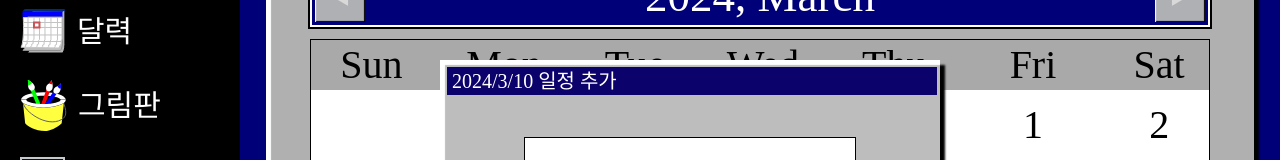
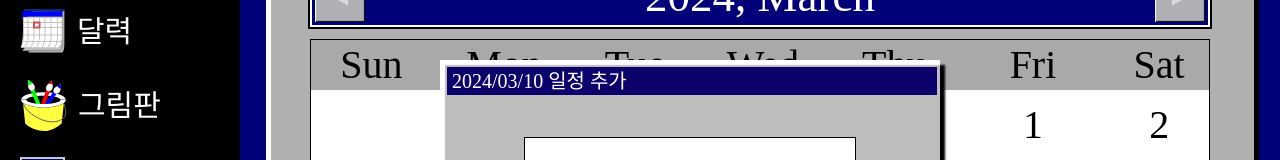
Before and after one commit to doong2imdang/youngs-bakery-RO, a React (Create React App) app in the folder memo/: page /calendar in a window 1280 px wide. Both pictures are taken after a click on the element "10". Shown: the part 215-375 px from the top of the page. Built offline with nearby package versions, Linux system fonts and the light colour scheme; a web font is replaced by a local one.

Commit message:
Design: header 표시 시 한자리 수 일 경우 0과 같이 보이도록 수정

```diff
--- a/memo/src/components/ScheduleModal.jsx
+++ b/memo/src/components/ScheduleModal.jsx
@@ -2,14 +2,30 @@ import React from "react";
 import styled from "styled-components";
 
 export default function ScheduleModal({ onCancel, year, month, day }) {
+  let fixedMonth;
+  let fixedDay;
+
+  if (month < 10) {
+    fixedMonth = "0" + month;
+  } else {
+    fixedMonth = month;
+  }
+
+  if (day < 10) {
+    fixedDay = "0" + day;
+  } else {
+    fixedDay = day;
+  }
+
   const handleCancel = () => {
     onCancel();
   };
+
   return (
     <AddSchedule>
       <strong>
         <span>
-          {year}/{month}/{day}
+          {year}/{fixedMonth}/{fixedDay}
         </span>{" "}
         일정 추가
       </strong>
```
